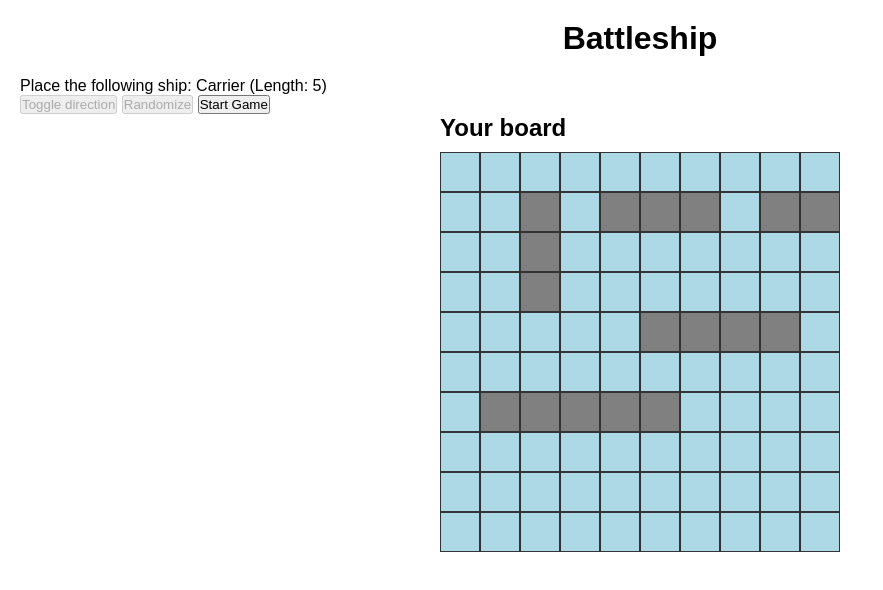
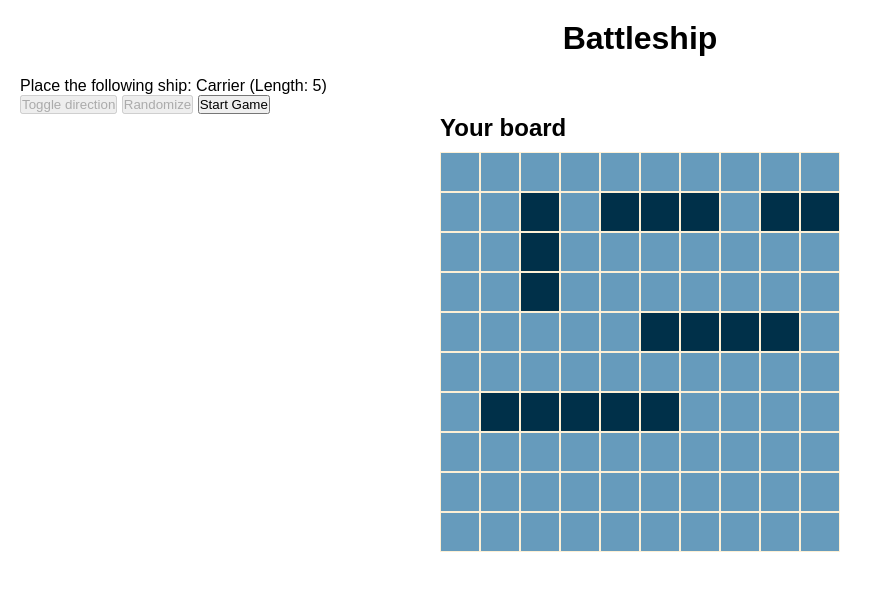
Before and after one commit to lozukka/battleship-game, a website built with webpack: page index.html in a window 1280 px wide. Both pictures are taken after a click on the button "Randomize". Shown: the whole page, without its empty margins (0-883 px from the left). Built offline with nearby package versions, Linux system fonts and the light colour scheme.

Commit message:
begin with the styling

```diff
--- a/src/styles.css
+++ b/src/styles.css
@@ -16,6 +16,12 @@ h1 {
 h2 {
   margin-bottom: 10px;
 }
+:root {
+  --red: #c1121f;
+  --light: #fdf0d5;
+  --dark: #003049;
+  --blue: #669bbc;
+}
 
 #human-board,
 #computer-board {
@@ -27,27 +33,27 @@ h2 {
 .cell {
   width: 40px;
   height: 40px;
-  border: 1px solid #333;
-  background-color: lightblue;
+  border: 1px solid var(--light);
+  background-color: var(--blue);
   cursor: pointer;
 }
 
 .ship {
-  background-color: gray;
+  background-color: var(--dark);
 }
 
 .hit {
-  background-color: red;
+  background-color: var(--red);
 }
 
 .miss {
-  background-color: white;
+  background-color: var(--light);
 }
 .valid {
   background-color: lightgreen;
 }
 .invalid {
-  background-color: lightcoral;
+  background-color: var(--red);
 }
 #computer-board .cell:hover {
   background-color: steelblue;
```
